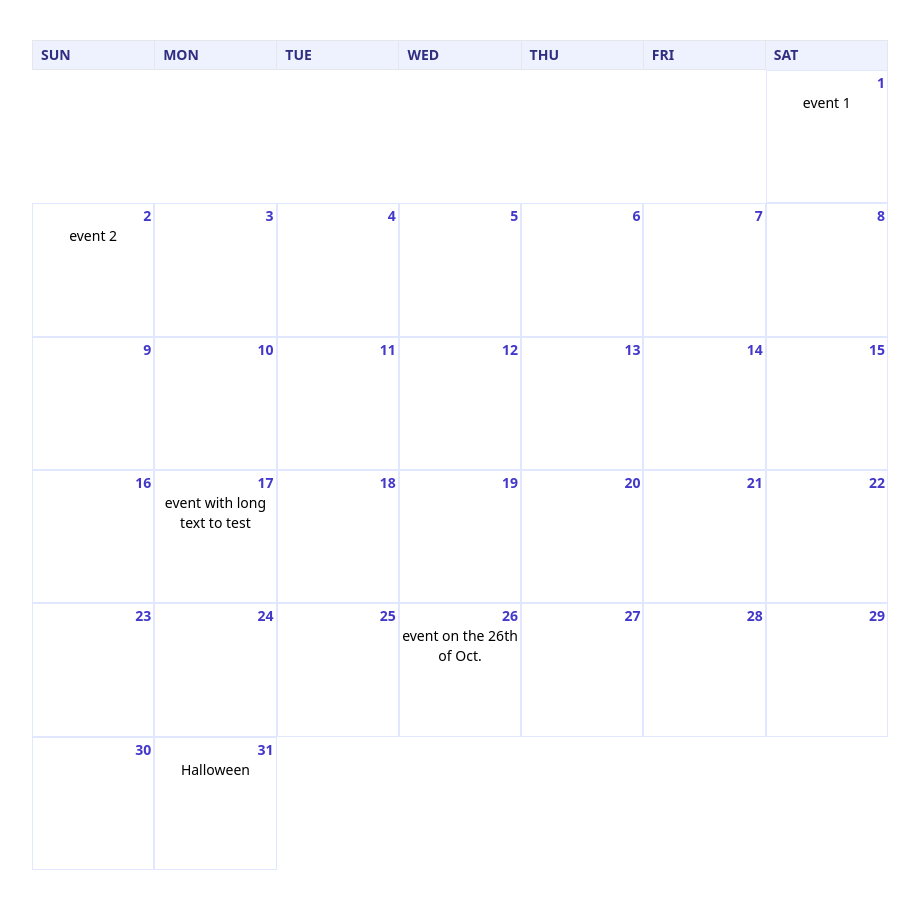
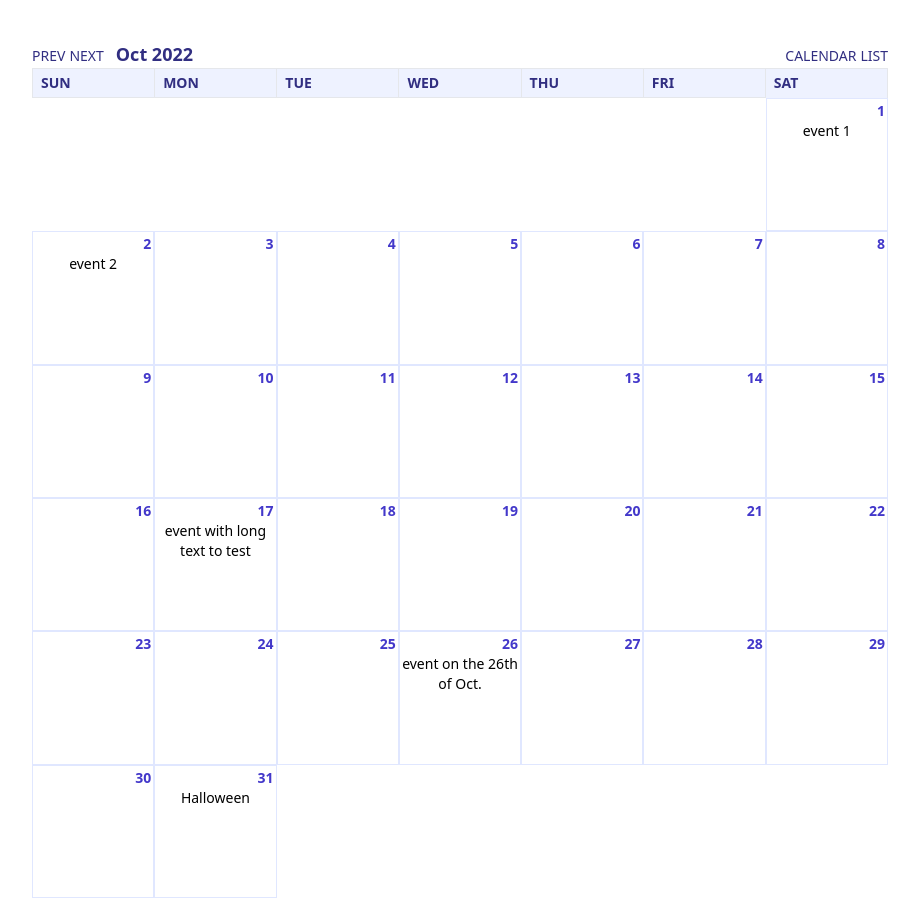
Before and after one commit to Fbasham/next-calendar, a Next.js app: page / in a window 1280 px wide. Shown: the whole page, without its empty margins (180-1099 px from the left). Before the commit the page ends 870 px from the top, so only its background shows below. Built offline with nearby package versions, Linux system fonts and the light colour scheme.

Commit message:
change logic and add controls

```diff
--- a/components/Calendar.js
+++ b/components/Calendar.js
@@ -1,8 +1,8 @@
 import { dateToMonthArray } from "../lib/calendar";
 
-function Calendar({ events }) {
+function Calendar({ date, events }) {
   events = JSON.parse(events);
-  let dateArr = dateToMonthArray(new Date());
+  let dateArr = dateToMonthArray(date);
   return (
     <>
       <div className="grid grid-cols-7 border-t border-l font-bold text-sm text-indigo-900 bg-indigo-50">
--- a/lib/calendar.js
+++ b/lib/calendar.js
@@ -1,7 +1,8 @@
 export function dateToMonthArray(date) {
   let d = new Date(date.getFullYear(), date.getMonth(), 1);
   let res = Array(d.getDay()).fill(null);
-  while (d.getMonth() < date.getMonth() + 1) {
+  let nextMonth = (date.getMonth() + 1) % 12;
+  while (d.getMonth() != nextMonth) {
     res.push(new Date(d));
     d.setDate(d.getDate() + 1);
   }
--- a/pages/index.js
+++ b/pages/index.js
@@ -1,9 +1,29 @@
 import Calendar from "../components/Calendar";
+import { useState } from "react";
 
 export default function Index({ events }) {
+  const [date, setDate] = useState(new Date());
+
+  function handleChangeMonth(k) {
+    let newDate = new Date(date);
+    newDate.setMonth(date.getMonth() + k);
+    setDate(newDate);
+  }
+
   return (
     <main className="max-w-4xl mx-auto px-5 pt-10">
-      <Calendar events={events} />
+      <div className="flex gap-1 text-sm items-baseline text-indigo-900">
+        <button onClick={() => handleChangeMonth(-1)}>PREV</button>
+        <button onClick={() => handleChangeMonth(1)} className="mr-2">
+          NEXT
+        </button>
+        <span className="text-lg font-bold">
+          {date.toUTCString().slice(8, 16)}
+        </span>
+        <button className="ml-auto">CALENDAR</button>
+        <button>LIST</button>
+      </div>
+      <Calendar date={date} events={events} />
     </main>
   );
 }
```
